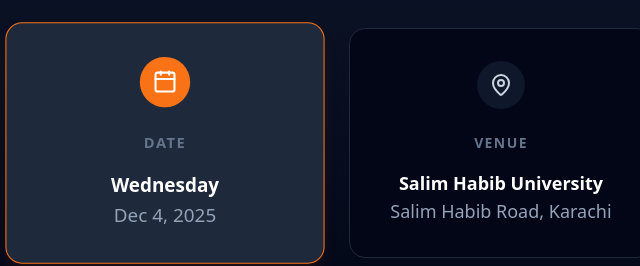
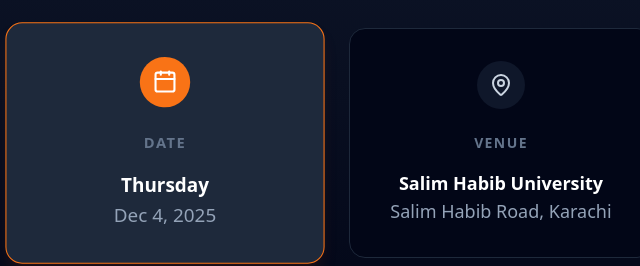
Before and after one commit to LaunchPad0/Lauchpad, a plain HTML site: page index.html in a window 1280 px wide. Shown: the part 3176-3442 px from the top of the page, 475-1115 px from the left. Drawn offline with nearby package versions, Linux system fonts and the light colour scheme.

Commit message:
Update index.html

```diff
--- a/index.html
+++ b/index.html
@@ -301,7 +301,7 @@
                         <i data-lucide="calendar" class="w-6 h-6"></i>
                     </div>
                     <h3 class="text-sm font-bold tracking-widest text-slate-500 mb-4">DATE</h3>
-                    <p class="text-lg font-bold text-white">Wednesday</p>
+                    <p class="text-lg font-bold text-white">Thursday</p>
                     <p class="text-lg text-slate-400">Dec 4, 2025</p>
                 </div>
 
```
